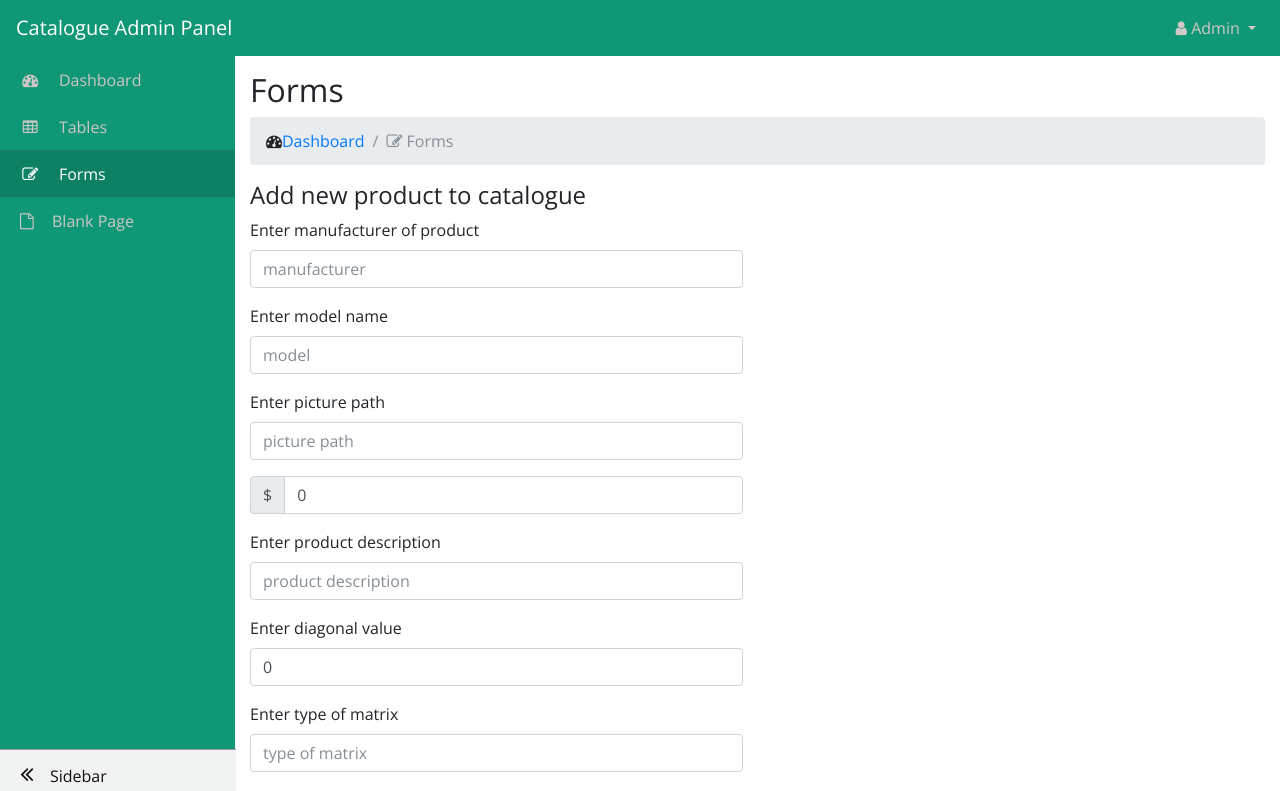
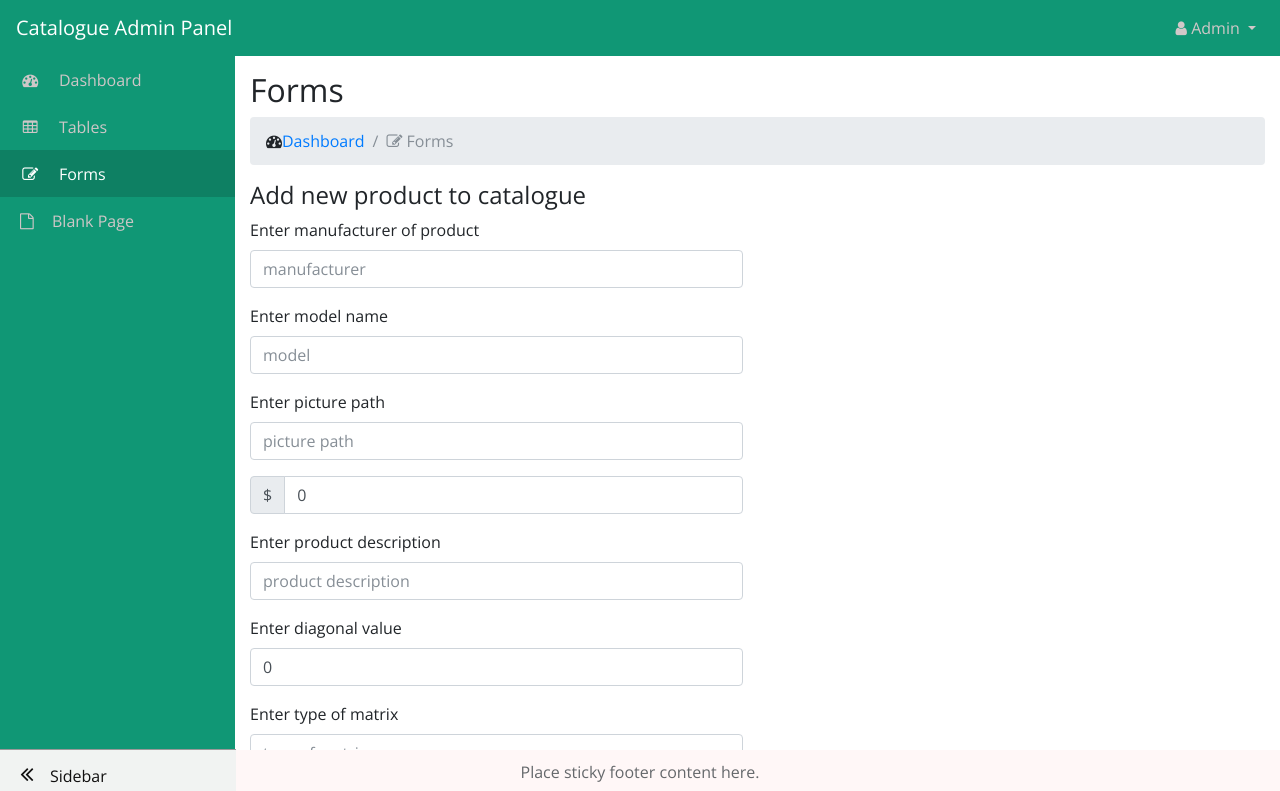
Before and after one commit to KrDior/FrontCamp, an Angular app in the folder task-8_angular_p1/fcp-angular-app/: page /forms in a window 1280 px wide. Shown: the top 791 px of the page. Built offline with nearby package versions, Linux system fonts and the light colour scheme; sample sign-in values are in the browser's storage.

Commit message:
add footer

```diff
--- a/task-8_angular_p1/fcp-angular-app/src/app/app.module.ts
+++ b/task-8_angular_p1/fcp-angular-app/src/app/app.module.ts
@@ -11,7 +11,7 @@ import { AuthGuard } from './shared';
 
 @NgModule({
   declarations: [
-    AppComponent
+    AppComponent,
   ],
   imports: [
     BrowserModule,
--- /dev/null
+++ b/task-8_angular_p1/fcp-angular-app/src/app/layout/components/footer/footer.component.html
@@ -0,0 +1,3 @@
+<div class="footer">
+  <span class="text">Place sticky footer content here.</span>
+</div>
--- /dev/null
+++ b/task-8_angular_p1/fcp-angular-app/src/app/layout/components/footer/footer.component.scss
@@ -0,0 +1,11 @@
+.footer {
+  height: 50px;
+  padding: 10px 15px;
+  position: fixed;
+  left: 0;
+  bottom: 0;
+  width: 100%;
+  background-color: #fff7f7;
+  color: #65686b;
+  text-align: center;
+}
--- /dev/null
+++ b/task-8_angular_p1/fcp-angular-app/src/app/layout/components/footer/footer.component.ts
@@ -0,0 +1,15 @@
+import { Component, OnInit } from '@angular/core';
+
+@Component({
+  selector: 'app-footer',
+  templateUrl: './footer.component.html',
+  styleUrls: ['./footer.component.scss']
+})
+export class FooterComponent implements OnInit {
+
+  constructor() { }
+
+  ngOnInit() {
+  }
+
+}
--- a/task-8_angular_p1/fcp-angular-app/src/app/layout/form/form.component.html
+++ b/task-8_angular_p1/fcp-angular-app/src/app/layout/form/form.component.html
@@ -1,4 +1,4 @@
-<div [@routerTransition]>
+<div [@routerTransition] class="forms-body">
 	<app-page-header [heading]="'Forms'" [icon]="'fa-edit'"></app-page-header>
 	<div class="row">
 		<div class="col-lg-6">
--- a/task-8_angular_p1/fcp-angular-app/src/app/layout/form/form.component.scss
+++ b/task-8_angular_p1/fcp-angular-app/src/app/layout/form/form.component.scss
@@ -5,3 +5,7 @@ input.ng-touched.ng-invalid {
 input.ng-touched.ng-valid {
 	border:solid green 2px;
 }
+
+.forms-body {
+  margin-bottom: 60px;
+}
--- a/task-8_angular_p1/fcp-angular-app/src/app/layout/layout.component.html
+++ b/task-8_angular_p1/fcp-angular-app/src/app/layout/layout.component.html
@@ -1,5 +1,6 @@
 <app-header></app-header>
 <app-sidebar (collapsedEvent)="receiveCollapsed($event)"></app-sidebar>
-<section class="main-container" [ngClass]="{collapsed: collapedSideBar}">
+<section class="main-container flex-shrink-0" [ngClass]="{collapsed: collapedSideBar}">
     <router-outlet></router-outlet>
 </section>
+<app-footer></app-footer>
--- a/task-8_angular_p1/fcp-angular-app/src/app/layout/layout.module.ts
+++ b/task-8_angular_p1/fcp-angular-app/src/app/layout/layout.module.ts
@@ -6,6 +6,7 @@ import { LayoutRoutingModule } from './layout-routing.module';
 import { LayoutComponent } from './layout.component';
 import { SidebarComponent } from './components/sidebar/sidebar.component';
 import { HeaderComponent } from './components/header/header.component';
+import { FooterComponent } from './components/footer/footer.component';
 
 @NgModule({
     imports: [
@@ -13,6 +14,6 @@ import { HeaderComponent } from './components/header/header.component';
         LayoutRoutingModule,
         NgbDropdownModule
     ],
-    declarations: [LayoutComponent, SidebarComponent, HeaderComponent]
+    declarations: [LayoutComponent, SidebarComponent, HeaderComponent, FooterComponent]
 })
 export class LayoutModule {}
```
Also changed, not shown: task-8_angular_p1/fcp-angular-app/src/app/layout/blank-page/blank-page.component.scss (line endings or trailing spaces), 1 other file (tests, documents, lock files or other folders).
